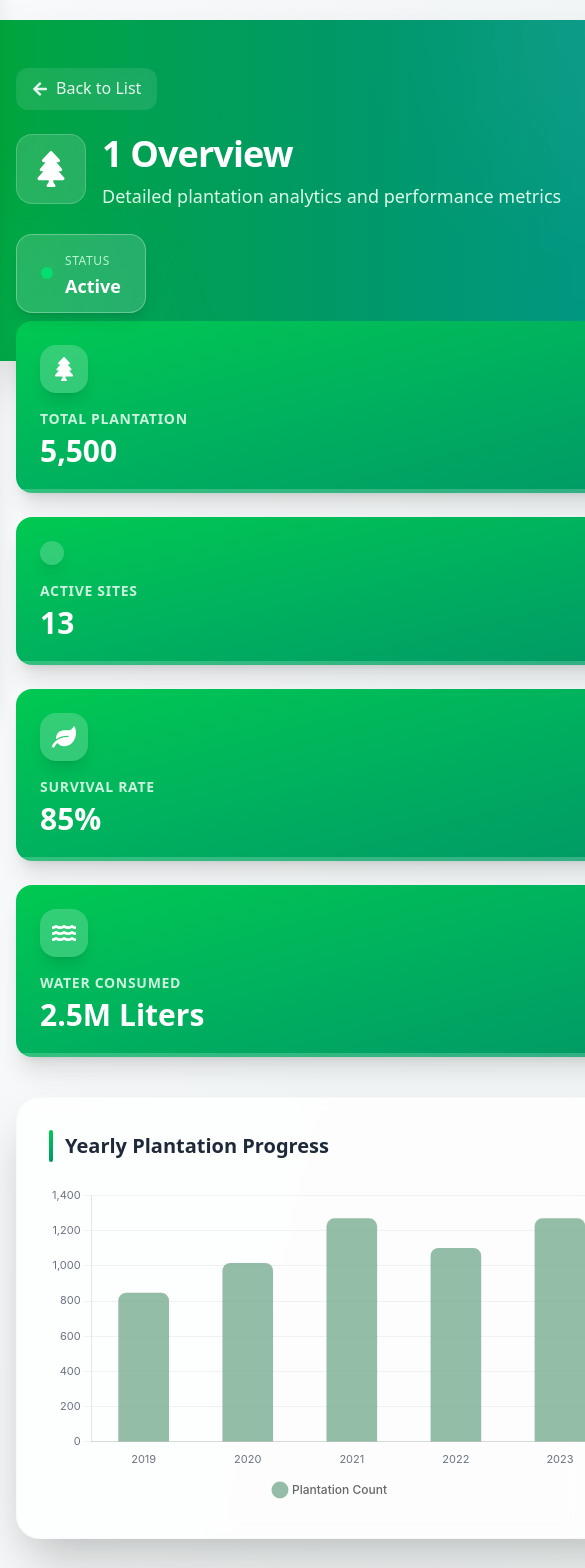
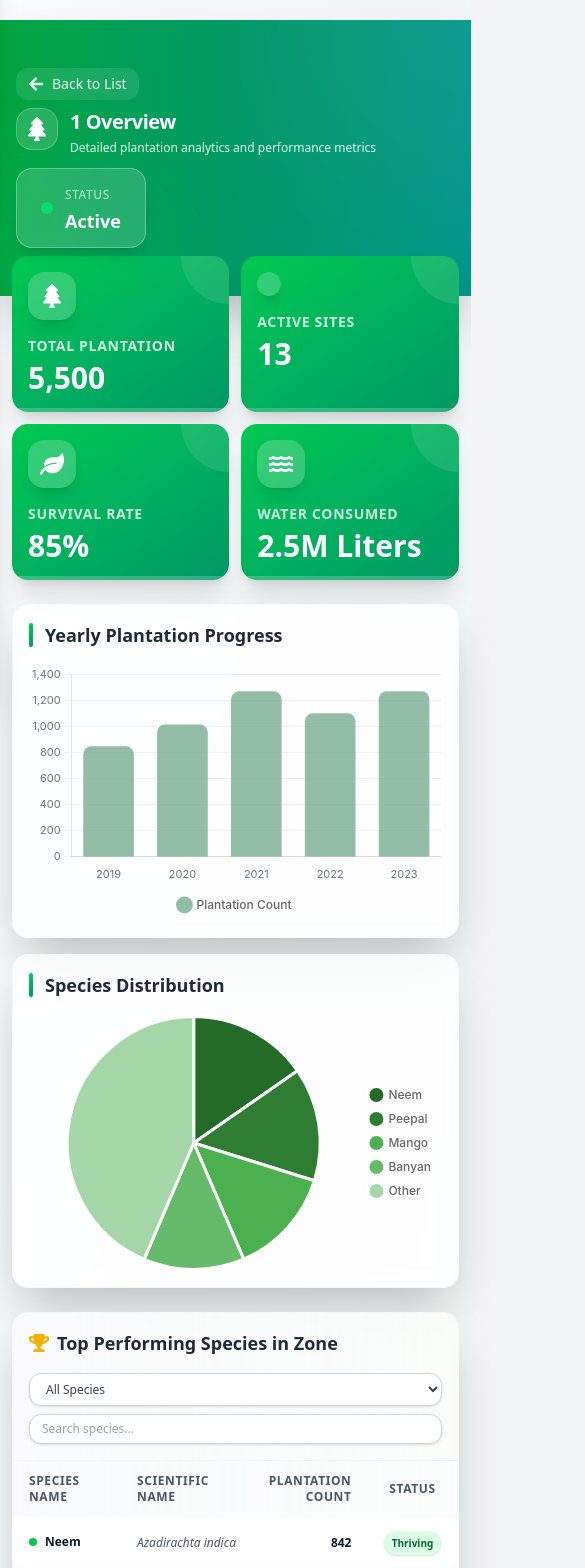
Before and after one commit to GPSPL-IT/JDA_admin_Dashboard, a React (Vite) app: page /zone/1 in a window 390 px wide. Shown: the part 140-1708 px from the top of the page, 585 px wide, since content can reach past the window. Built offline with nearby package versions, Linux system fonts and the light colour scheme.

Commit message:
uupdated responsive screens

```diff
--- a/src/components/Map.jsx
+++ b/src/components/Map.jsx
@@ -75,6 +75,19 @@ L.Icon.Default.mergeOptions({
   iconUrl: 'https://unpkg.com/leaflet@1.9.4/dist/images/marker-icon.png',
   shadowUrl: 'https://unpkg.com/leaflet@1.9.4/dist/images/marker-shadow.png',
 });
+
+// Component to invalidate map size on mount to fix rendering issues
+const MapInvalidator = () => {
+  const map = useMap();
+  useEffect(() => {
+    // Small delay to ensure container has resized
+    const timer = setTimeout(() => {
+      map.invalidateSize();
+    }, 100);
+    return () => clearTimeout(timer);
+  }, [map]);
+  return null;
+};
 
 const Map = () => {
   const { t } = useTranslation('map');
@@ -156,11 +169,11 @@ const Map = () => {
 
   return (
     <div className="flex flex-col lg:flex-row w-full lg:w-1/2 p-4 sm:p-6 lg:p-8">
-      <div className="bg-white rounded-2xl shadow-xl border border-white/50 backdrop-blur-sm w-full h-[400px] lg:h-[600px] flex flex-col">
+      <div className="bg-white rounded-2xl shadow-xl border border-white/50 backdrop-blur-sm w-full h-[500px] lg:h-[600px] flex flex-col">
         {/* Header */}
         <div className="px-6 py-5 border-b border-gray-100 flex items-center justify-between bg-gray-50/50 rounded-t-2xl">
           <div>
-            <h2 className="text-xl font-bold text-[#2E7D32] flex items-center gap-2">
+            <h2 className="text-base sm:text-xl font-bold text-[#2E7D32] flex items-center gap-2">
               <span className="p-1.5 bg-[#E8F5E9] rounded-lg">
                 <svg className="w-5 h-5" fill="none" stroke="currentColor" viewBox="0 0 24 24">
                   <path strokeLinecap="round" strokeLinejoin="round" strokeWidth="2" d="M17.657 16.657L13.414 20.9a1.998 1.998 0 01-2.827 0l-4.244-4.243a8 8 0 1111.314 0z" />
@@ -173,7 +186,7 @@ const Map = () => {
               Interactive map of plantation zones
             </p>
           </div>
-          <button className="px-4 py-2 text-sm font-medium text-[#2E7D32] bg-[#E8F5E9] hover:bg-[#C8E6C9] rounded-full transition-colors duration-200 flex items-center gap-2 shadow-sm">
+          <button className="px-3 py-1.5 sm:px-4 sm:py-2 text-sm font-medium text-[#2E7D32] bg-[#E8F5E9] hover:bg-[#C8E6C9] rounded-full transition-colors duration-200 flex items-center gap-2 shadow-sm">
             <svg className="w-4 h-4" fill="none" stroke="currentColor" viewBox="0 0 24 24">
               <path strokeLinecap="round" strokeLinejoin="round" strokeWidth="2" d="M4 8V4m0 0h4M4 4l5 5m11-1V4m0 0h-4m4 0l-5 5M4 16v4m0 0h4m-4 0l5-5m11 5l-5-5m5 5v-4m0 4h-4" />
             </svg>
@@ -185,10 +198,10 @@ const Map = () => {
         <div className="px-6 py-3 border-b border-gray-100 bg-white">
           <div className="flex flex-wrap gap-4 items-center justify-center sm:justify-start">
             {legendItems.map((item, index) => (
-              <div key={index} className="flex items-center gap-2 bg-gray-50 px-3 py-1.5 rounded-full border border-gray-100">
+              <div key={index} className="flex items-center gap-1.5 bg-gray-50 px-2 py-1 sm:px-3 sm:py-1.5 rounded-full border border-gray-100">
                 <div className="w-2.5 h-2.5 rounded-full shadow-sm" style={{ backgroundColor: item.color }} />
                 <div className="flex items-center gap-1.5">
-                  <span className="text-xs font-semibold text-gray-700 font-[Poppins]">
+                  <span className="text-[10px] sm:text-xs font-semibold text-gray-700 font-[Poppins]">
                     {item.label}
                   </span>
                   <span className="text-[10px] text-gray-400 border-l border-gray-300 pl-1.5">
@@ -201,7 +214,7 @@ const Map = () => {
         </div>
 
         {/* Leaflet Map */}
-        <div className="relative h-[calc(100%-130px)] z-0">
+        <div className="relative flex-1 z-0 min-h-0">
           <div className="absolute inset-0 p-3 sm:p-4 md:p-6">
             <div className="h-full rounded-xl border border-[#E0E0E0] overflow-hidden">
               <MapContainer
@@ -209,11 +222,10 @@ const Map = () => {
                 zoom={zoomLevel}
                 minZoom={6}
                 maxZoom={18}
-                maxBounds={rajasthanBounds}
-                maxBoundsViscosity={1.0}
                 style={{ height: '100%', width: '100%' }}
                 scrollWheelZoom={true}
               >
+                <MapInvalidator />
                 <LayersControl position="topright">
                   <LayersControl.BaseLayer checked name="OpenStreetMap">
                     <TileLayer
--- a/src/components/ZoneDetails.jsx
+++ b/src/components/ZoneDetails.jsx
@@ -253,9 +253,9 @@ const ZoneDetails = ({ zoneName: propZoneName, zoneData, onClose }) => {
     });
 
     return (
-        <div className={isModal ? "bg-gray-50 max-h-[90vh] overflow-y-auto" : "min-h-screen bg-gradient-to-br from-gray-50 via-green-50/20 to-emerald-50/30 pb-12 pt-20"}>
+        <div className={isModal ? "bg-gray-50 h-full overflow-y-auto" : "min-h-screen bg-gradient-to-br from-gray-50 via-green-50/20 to-emerald-50/30 pb-12 pt-20"}>
             {/* Enhanced Header Section with Gradient */}
-            <div className={`relative bg-gradient-to-r from-green-600 via-emerald-600 to-teal-600 text-white ${isModal ? 'py-6 px-6' : 'py-12 px-4 sm:px-6 lg:px-8'} shadow-2xl overflow-hidden`}>
+            <div className={`relative bg-gradient-to-r from-green-600 via-emerald-600 to-teal-600 text-white ${isModal ? 'py-3 px-3 sm:py-6 sm:px-6' : 'py-12 px-4 sm:px-6 lg:px-8'} shadow-2xl overflow-hidden`}>
                 {/* Decorative Elements */}
                 <div className="absolute top-0 right-0 w-96 h-96 bg-white/5 rounded-full -translate-y-1/2 translate-x-1/2 blur-3xl"></div>
                 <div className="absolute bottom-0 left-0 w-72 h-72 bg-emerald-400/10 rounded-full translate-y-1/2 -translate-x-1/2 blur-2xl"></div>
@@ -263,21 +263,21 @@ const ZoneDetails = ({ zoneName: propZoneName, zoneData, onClose }) => {
                 <div className="max-w-7xl mx-auto relative z-10">
                     <button
                         onClick={isModal ? onClose : () => navigate(-1)}
-                        className="flex items-center text-white/90 hover:text-white transition-all mb-6 group bg-white/10 backdrop-blur-sm px-4 py-2 rounded-lg hover:bg-white/20"
+                        className="flex items-center text-white/90 hover:text-white transition-all mb-2 sm:mb-6 group bg-white/10 backdrop-blur-sm px-3 py-1.5 sm:px-4 sm:py-2 rounded-lg hover:bg-white/20"
                     >
                         <FaArrowLeft className="mr-2 group-hover:-translate-x-1 transition-transform" />
-                        <span className="font-medium">{isModal ? t('close', 'Close') : t('back', 'Back to List')}</span>
+                        <span className="font-medium text-sm sm:text-base">{isModal ? t('close', 'Close') : t('back', 'Back to List')}</span>
                     </button>
-                    <div className="flex flex-col md:flex-row justify-between items-start md:items-end gap-6">
-                        <div className="flex items-start gap-4">
-                            <div className="bg-white/15 backdrop-blur-md p-4 rounded-2xl border border-white/20">
-                                <FaTree className="text-4xl text-white" />
+                    <div className="flex flex-col md:flex-row justify-between items-start md:items-end gap-3 sm:gap-6">
+                        <div className="flex items-start gap-3 sm:gap-4">
+                            <div className="bg-white/15 backdrop-blur-md p-2 sm:p-4 rounded-xl sm:rounded-2xl border border-white/20">
+                                <FaTree className="text-2xl sm:text-4xl text-white" />
                             </div>
                             <div>
-                                <h1 className="text-4xl md:text-5xl font-extrabold tracking-tight mb-2">
+                                <h1 className="text-xl sm:text-4xl md:text-5xl font-extrabold tracking-tight mb-1 sm:mb-2 lead-tight">
                                     {decodeURIComponent(zoneName)} {t('overview', 'Overview')}
                                 </h1>
-                                <p className="text-green-100 text-lg font-medium">
+                                <p className="text-green-100 text-xs sm:text-lg font-medium">
                                     {t('zoneDetailsSubtitle', 'Detailed plantation analytics and performance metrics')}
                                 </p>
                             </div>
@@ -293,9 +293,9 @@ const ZoneDetails = ({ zoneName: propZoneName, zoneData, onClose }) => {
                 </div>
             </div>
 
-            <div className={`max-w-7xl mx-auto px-4 sm:px-6 lg:px-8 ${isModal ? 'py-8' : '-mt-10'}`}>
+            <div className={`max-w-7xl mx-auto px-3 sm:px-6 lg:px-8 ${isModal ? 'py-4 sm:py-8' : '-mt-10'}`}>
                 {/* Enhanced Summary Cards with Consistent Green Gradient */}
-                <div className="grid grid-cols-1 md:grid-cols-2 lg:grid-cols-4 gap-6 mb-10">
+                <div className="grid grid-cols-2 md:grid-cols-2 lg:grid-cols-4 gap-3 sm:gap-6 mb-6 sm:mb-10">
                     <SummaryCard
                         title="Total Plantation"
                         value={summaryData.totalPlantation}
@@ -327,29 +327,29 @@ const ZoneDetails = ({ zoneName: propZoneName, zoneData, onClose }) => {
                 </div>
 
                 {/* Enhanced Charts Section */}
-                <div className="grid grid-cols-1 lg:grid-cols-3 gap-8 mb-10">
+                <div className="grid grid-cols-1 lg:grid-cols-3 gap-4 sm:gap-8 mb-6 sm:mb-10">
                     {/* Yearly Trend with Better Styling */}
-                    <div className="lg:col-span-2 bg-white/80 backdrop-blur-sm rounded-3xl shadow-2xl border border-gray-100/50 p-8 hover:shadow-3xl transition-shadow">
-                        <div className="flex items-center gap-3 mb-6">
-                            <div className="w-1 h-8 bg-gradient-to-b from-green-500 to-emerald-600 rounded-full"></div>
-                            <h3 className="text-xl font-bold text-gray-800">
+                    <div className="lg:col-span-2 bg-white/80 backdrop-blur-sm rounded-2xl sm:rounded-3xl shadow-2xl border border-gray-100/50 p-4 sm:p-8 hover:shadow-3xl transition-shadow">
+                        <div className="flex items-center gap-3 mb-4 sm:mb-6">
+                            <div className="w-1 h-6 sm:h-8 bg-gradient-to-b from-green-500 to-emerald-600 rounded-full"></div>
+                            <h3 className="text-lg sm:text-xl font-bold text-gray-800">
                                 {t('yearlyProgress', 'Yearly Plantation Progress')}
                             </h3>
                         </div>
-                        <div className="h-80">
+                        <div className="h-64 sm:h-80">
                             <Bar options={chartOptions} data={barChartData} />
                         </div>
                     </div>
 
                     {/* Species Distribution with Better Styling */}
-                    <div className="bg-white/80 backdrop-blur-sm rounded-3xl shadow-2xl border border-gray-100/50 p-8 hover:shadow-3xl transition-shadow">
-                        <div className="flex items-center gap-3 mb-6">
-                            <div className="w-1 h-8 bg-gradient-to-b from-green-500 to-emerald-600 rounded-full"></div>
-                            <h3 className="text-xl font-bold text-gray-800">
+                    <div className="bg-white/80 backdrop-blur-sm rounded-2xl sm:rounded-3xl shadow-2xl border border-gray-100/50 p-4 sm:p-8 hover:shadow-3xl transition-shadow">
+                        <div className="flex items-center gap-3 mb-4 sm:mb-6">
+                            <div className="w-1 h-6 sm:h-8 bg-gradient-to-b from-green-500 to-emerald-600 rounded-full"></div>
+                            <h3 className="text-lg sm:text-xl font-bold text-gray-800">
                                 {t('speciesDist', 'Species Distribution')}
                             </h3>
                         </div>
-                        <div className="h-80 flex items-center justify-center">
+                        <div className="h-64 sm:h-80 flex items-center justify-center">
                             <Pie options={pieOptions} data={pieChartData} />
                         </div>
                     </div>
@@ -357,23 +357,23 @@ const ZoneDetails = ({ zoneName: propZoneName, zoneData, onClose }) => {
 
 
                 {/* Enhanced Table with Modern Design */}
-                <div className="bg-white/80 backdrop-blur-sm rounded-3xl shadow-2xl border border-gray-100/50 overflow-hidden hover:shadow-3xl transition-shadow">
-                    <div className="px-8 py-6 border-b border-gray-100 bg-gradient-to-r from-gray-50 to-green-50/30">
+                <div className="bg-white/80 backdrop-blur-sm rounded-2xl sm:rounded-3xl shadow-2xl border border-gray-100/50 overflow-hidden hover:shadow-3xl transition-shadow">
+                    <div className="px-4 py-4 sm:px-8 sm:py-6 border-b border-gray-100 bg-gradient-to-r from-gray-50 to-green-50/30">
                         <div className="flex flex-col md:flex-row md:items-center md:justify-between gap-4">
-                            <div className="flex items-center gap-3">
-                                <FaTrophy className="text-2xl text-yellow-500" />
-                                <h3 className="text-xl font-bold text-gray-800">
+                            <div className="flex items-center gap-2 sm:gap-3">
+                                <FaTrophy className="text-xl sm:text-2xl text-yellow-500" />
+                                <h3 className="text-lg sm:text-xl font-bold text-gray-800">
                                     {t('topSpecies', 'Top Performing Species in Zone')}
                                 </h3>
                             </div>
 
                             {/* Filter Controls */}
-                            <div className="flex flex-col sm:flex-row gap-3">
+                            <div className="flex flex-col sm:flex-row gap-2 sm:gap-3">
                                 {/* Species Filter Dropdown */}
                                 <select
                                     value={selectedSpecies}
                                     onChange={(e) => setSelectedSpecies(e.target.value)}
-                                    className="px-4 py-2 border border-gray-300 rounded-lg focus:outline-none focus:ring-2 focus:ring-green-500 bg-white text-sm font-medium text-gray-700 shadow-sm hover:border-green-400 transition-colors"
+                                    className="px-3 py-1.5 sm:px-4 sm:py-2 border border-gray-300 rounded-lg focus:outline-none focus:ring-2 focus:ring-green-500 bg-white text-xs sm:text-sm font-medium text-gray-700 shadow-sm hover:border-green-400 transition-colors"
                                 >
                                     <option value="all">All Species</option>
                                     {allSpeciesData.map((species) => (
@@ -389,7 +389,7 @@ const ZoneDetails = ({ zoneName: propZoneName, zoneData, onClose }) => {
                                     placeholder="Search species..."
                                     value={searchTerm}
                                     onChange={(e) => setSearchTerm(e.target.value)}
-                                    className="px-4 py-2 border border-gray-300 rounded-lg focus:outline-none focus:ring-2 focus:ring-green-500 bg-white text-sm placeholder-gray-400 shadow-sm hover:border-green-400 transition-colors min-w-[200px]"
+                                    className="px-3 py-1.5 sm:px-4 sm:py-2 border border-gray-300 rounded-lg focus:outline-none focus:ring-2 focus:ring-green-500 bg-white text-xs sm:text-sm placeholder-gray-400 shadow-sm hover:border-green-400 transition-colors min-w-[150px] sm:min-w-[200px]"
                                 />
 
                                 {/* Clear Filters Button */}
@@ -399,7 +399,7 @@ const ZoneDetails = ({ zoneName: propZoneName, zoneData, onClose }) => {
                                             setSelectedSpecies('all');
                                             setSearchTerm('');
                                         }}
-                                        className="px-4 py-2 bg-gray-100 text-gray-700 rounded-lg hover:bg-gray-200 transition-colors text-sm font-medium shadow-sm"
+                                        className="px-3 py-1.5 sm:px-4 sm:py-2 bg-gray-100 text-gray-700 rounded-lg hover:bg-gray-200 transition-colors text-xs sm:text-sm font-medium shadow-sm"
                                     >
                                         Clear
                                     </button>
@@ -411,29 +411,29 @@ const ZoneDetails = ({ zoneName: propZoneName, zoneData, onClose }) => {
                         <table className="min-w-full">
                             <thead className="bg-gradient-to-r from-gray-50 to-green-50/20">
                                 <tr>
-                                    <th className="px-8 py-4 text-left text-xs font-bold text-gray-600 uppercase tracking-wider">Species Name</th>
-                                    <th className="px-8 py-4 text-left text-xs font-bold text-gray-600 uppercase tracking-wider">Scientific Name</th>
-                                    <th className="px-8 py-4 text-right text-xs font-bold text-gray-600 uppercase tracking-wider">Plantation Count</th>
-                                    <th className="px-8 py-4 text-center text-xs font-bold text-gray-600 uppercase tracking-wider">Status</th>
+                                    <th className="px-4 py-3 sm:px-8 sm:py-4 text-left text-xs font-bold text-gray-600 uppercase tracking-wider">Species Name</th>
+                                    <th className="px-4 py-3 sm:px-8 sm:py-4 text-left text-xs font-bold text-gray-600 uppercase tracking-wider">Scientific Name</th>
+                                    <th className="px-4 py-3 sm:px-8 sm:py-4 text-right text-xs font-bold text-gray-600 uppercase tracking-wider">Plantation Count</th>
+                                    <th className="px-4 py-3 sm:px-8 sm:py-4 text-center text-xs font-bold text-gray-600 uppercase tracking-wider">Status</th>
                                 </tr>
                             </thead>
                             <tbody className="bg-white/50 backdrop-blur-sm divide-y divide-gray-100">
                                 {speciesData.map((species, i) => (
                                     <tr key={i} className="hover:bg-green-50/30 transition-colors group">
-                                        <td className="px-8 py-5 whitespace-nowrap">
-                                            <div className="flex items-center gap-3">
+                                        <td className="px-4 py-3 sm:px-8 sm:py-5 whitespace-nowrap">
+                                            <div className="flex items-center gap-2 sm:gap-3">
                                                 <div className="w-2 h-2 bg-green-500 rounded-full group-hover:scale-150 transition-transform"></div>
-                                                <span className="text-sm font-semibold text-gray-900">{species.name}</span>
+                                                <span className="text-xs sm:text-sm font-semibold text-gray-900">{species.name}</span>
                                             </div>
                                         </td>
-                                        <td className="px-8 py-5 whitespace-nowrap">
-                                            <span className="text-sm text-gray-600 italic font-medium">{species.scientific}</span>
+                                        <td className="px-4 py-3 sm:px-8 sm:py-5 whitespace-nowrap">
+                                            <span className="text-xs sm:text-sm text-gray-600 italic font-medium">{species.scientific}</span>
                                         </td>
-                                        <td className="px-8 py-5 whitespace-nowrap text-right">
-                                            <span className="text-sm font-bold text-gray-900">{species.count.toLocaleString()}</span>
+                                        <td className="px-4 py-3 sm:px-8 sm:py-5 whitespace-nowrap text-right">
+                                            <span className="text-xs sm:text-sm font-bold text-gray-900">{species.count.toLocaleString()}</span>
                                         </td>
-                                        <td className="px-8 py-5 whitespace-nowrap text-center">
-                                            <span className={`px-4 py-2 inline-flex text-xs font-bold rounded-full ${species.statusColor} shadow-sm`}>
+                                        <td className="px-4 py-3 sm:px-8 sm:py-5 whitespace-nowrap text-center">
+                                            <span className={`px-2 py-1 sm:px-4 sm:py-2 inline-flex text-[10px] sm:text-xs font-bold rounded-full ${species.statusColor} shadow-sm`}>
                                                 {species.status}
                                             </span>
                                         </td>
@@ -455,7 +455,7 @@ const FaMapMarkerAltDummy = ({ className }) => (
 );
 
 const SummaryCard = ({ title, value, icon: Icon, gradient, iconBg }) => (
-    <div className={`bg-gradient-to-br ${gradient} text-white rounded-2xl shadow-xl p-6 transform hover:scale-105 hover:shadow-2xl transition-all duration-300 relative overflow-hidden group`}>
+    <div className={`bg-gradient-to-br ${gradient} text-white rounded-2xl shadow-xl p-4 sm:p-6 transform hover:scale-105 hover:shadow-2xl transition-all duration-300 relative overflow-hidden group`}>
         {/* Decorative background circle */}
         <div className="absolute top-0 right-0 w-24 h-24 bg-white/10 rounded-full -translate-y-1/2 translate-x-1/2 group-hover:scale-150 transition-transform duration-500"></div>
 
```
Also changed, not shown: src/pages/Report.jsx (+18 -18 lines).
